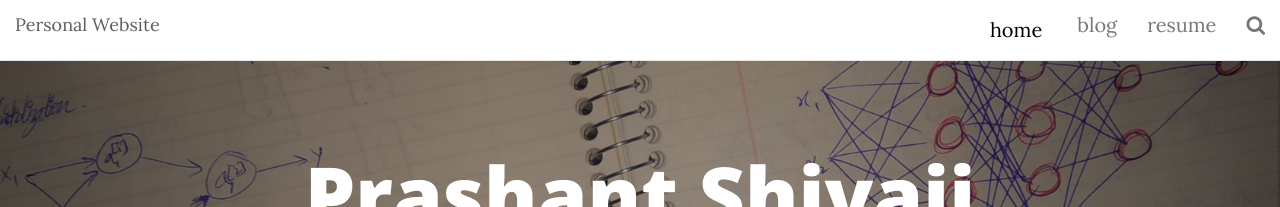
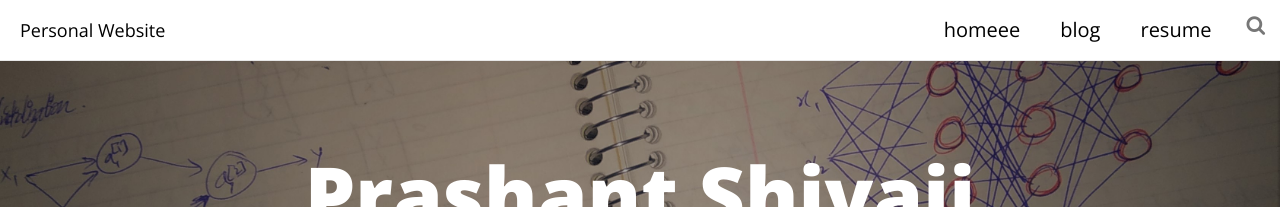
Before and after one commit to PrashantShivajiBhapkar/PrashantShivajiBBhapkar.github.io, a Jekyll site: the page built from index.html, in a window 1280 px wide. Shown: the top 207 px of the page. Built offline with Jekyll 4.4.1, drawn with Linux system fonts in a browser that asks for light colours; nearby versions of some CDN libraries.

Commit message:
updated header

```diff
--- a/_includes/nav.html
+++ b/_includes/nav.html
@@ -10,20 +10,20 @@
                 <span class="icon-bar"></span>
                 <span class="icon-bar"></span>
             </button>
-            <a class="navbar-brand" href="/">{{ site.title }}</a>
+            <a class="navbar-brand" href="/" style="color:black;padding:20px; font-family:'Open Sans', 'Helvetica Neue', Helvetica, Arial, sans-serif;">{{ site.title }}</a>
         </div>
 
         <!-- Collect the nav links, forms, and other content for toggling -->
         <div class="collapse navbar-collapse" id="bs-example-navbar-collapse-1">
             <ul class="nav navbar-nav navbar-right">
                 <li>
-                    <a href="/" style="color:black;padding:20px;">home</a>
+                    <a href="/" style="color:black;padding:20px; font-family:'Open Sans', 'Helvetica Neue', Helvetica, Arial, sans-serif;">homeee</a>
                 </li>
                 <li>
-                    <a href="/blog/">blog</a>
+                    <a href="/blog/" style="color:black;padding:20px; font-family:'Open Sans', 'Helvetica Neue', Helvetica, Arial, sans-serif;">blog</a>
                 </li>
                 <li>
-                    <a href="/resume/Resume PrashantShivajiBhapkar.pdf">resume</a>
+                    <a href="/resume/Resume PrashantShivajiBhapkar.pdf" style="color:black;padding:20px; font-family:'Open Sans', 'Helvetica Neue', Helvetica, Arial, sans-serif;">resume</a>
                 </li>
                 <li>
                     <a href="/search/" class="nav-search-link" title="SEARCH">
```
